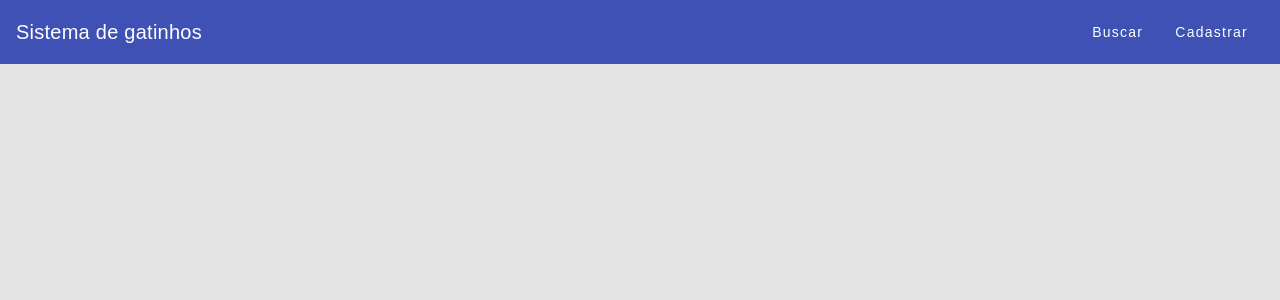
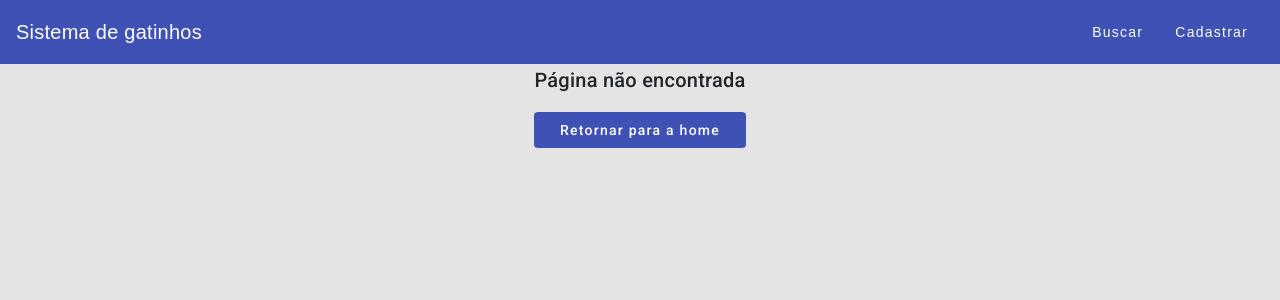
Before and after one commit to pizardini/cats, an Angular app: page /cats in a window 1280 px wide. Shown: the top 300 px of the page. Built offline with nearby package versions, Linux system fonts and the light colour scheme.

Commit message:
adição de pagenotfound

```diff
--- a/src/app/app-routing.module.ts
+++ b/src/app/app-routing.module.ts
@@ -2,7 +2,8 @@ import { NgModule } from '@angular/core';
 import { RouterModule, Routes } from '@angular/router';
 
 const routes: Routes = [
-  {path: "cats", loadChildren: () => import('./cats/cats.module').then(m => m.CatsModule)}
+  {path: "cats", loadChildren: () => import('./cats/cats.module').then(m => m.CatsModule)},
+  {path: '', redirectTo: 'cats/search', pathMatch: 'full' },
 ];
 
 @NgModule({
--- a/src/app/app.module.ts
+++ b/src/app/app.module.ts
@@ -7,6 +7,7 @@ import { CatsModule } from './cats/cats.module';
 import {MatToolbarModule} from '@angular/material/toolbar';
 import {MatIconModule} from '@angular/material/icon';
 import {MatButtonModule} from '@angular/material/button';
+import { SharedModule } from './shared/shared.module';
 // import { HttpClientInMemoryWebApiModule } from 'angular-in-memory-web-api';
 // import { InMemoryDataService } from './shared/in-memory-data/in-memory-data.service';
 // import { HttpClientModule } from '@angular/common/http';
@@ -23,6 +24,7 @@ import {MatButtonModule} from '@angular/material/button';
     MatToolbarModule,
     MatIconModule,
     MatButtonModule,
+    SharedModule,
   ],
   providers: [],
   bootstrap: [AppComponent]
--- a/src/app/cats/cats-routing.module.ts
+++ b/src/app/cats/cats-routing.module.ts
@@ -2,11 +2,14 @@ import { NgModule, Component } from '@angular/core';
 import { RouterModule, Routes } from '@angular/router';
 import { SearchCatsComponent } from './search-cats/search-cats.component';
 import { NewCatComponent } from './new-cat/new-cat.component';
+import { PageNotFoundComponent } from '../shared/components/page-not-found/page-not-found.component';
 
 const routes: Routes = [
     {path: "search", component: SearchCatsComponent},
     {path: "new", component: NewCatComponent},
     {path: "edit/:id", component: NewCatComponent},
+
+    {path: "**", component: PageNotFoundComponent},
 ];
 
 @NgModule({
--- a/src/app/cats/new-cat/new-cat.component.ts
+++ b/src/app/cats/new-cat/new-cat.component.ts
@@ -1,4 +1,4 @@
-import { Cat } from './../../shared/Cat.model';
+import { Cat } from '../../shared/models/Cat.model';
 import { Component, OnInit } from '@angular/core';
 import { FormControl, FormGroup, Validators } from '@angular/forms';
 import { ActivatedRoute } from '@angular/router';
@@ -61,7 +61,6 @@ export class NewCatComponent implements OnInit{
   }
 
   updateCat(): void {
-      console.log(this.dataSource);
       if (this.selectedCat) {
     const index = this.dataSource.findIndex((value) => value.id === this.selectedCat!.id);
 
@@ -69,8 +68,7 @@ export class NewCatComponent implements OnInit{
       this.dataSource[index] = {
         id: this.selectedCat!.id,
         ...this.formCat.getRawValue(),
-      } as Cat;
-      console.log(this.dataSource);
+        } as Cat;
       }
     }
   }
--- /dev/null
+++ b/src/app/shared/components/page-not-found/page-not-found.component.html
@@ -0,0 +1,4 @@
+<div>
+    <h2>Página não encontrada</h2>
+    <button mat-flat-button color="primary" routerLink="/">Retornar para a home</button>
+  </div>
--- /dev/null
+++ b/src/app/shared/components/page-not-found/page-not-found.component.scss
@@ -0,0 +1,8 @@
+div {
+    width: fit-content;
+    margin: auto;
+
+    button {
+      width: 100%;
+    }
+  }
```
Also changed, not shown: src/app/shared/components/page-not-found/page-not-found.component.ts (added, +10 -0 lines), src/app/shared/shared.module.ts (added, +13 -0 lines), src/app/shared/models/Cat.model.ts (renamed from src/app/shared/Cat.model.ts), 1 other file (tests, documents, lock files or other folders).
